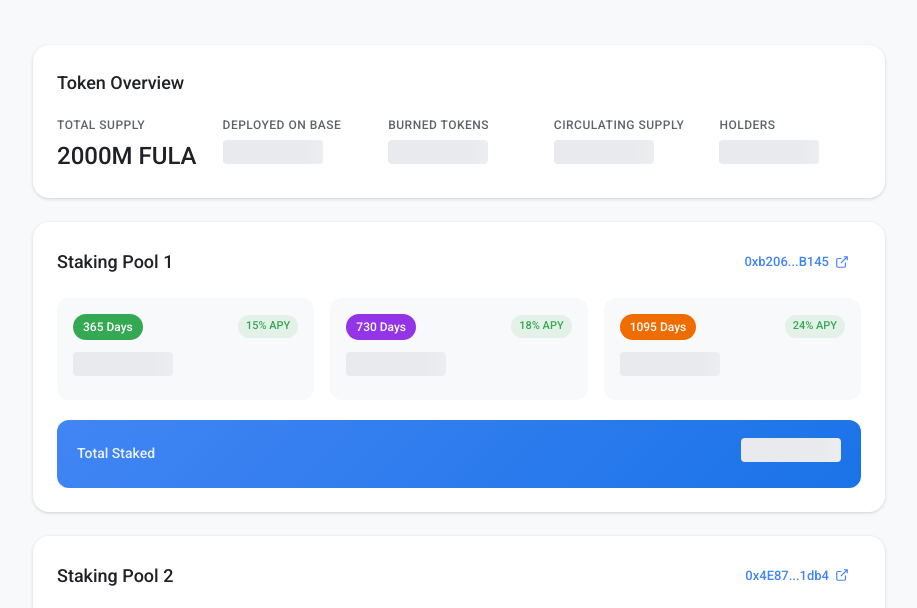
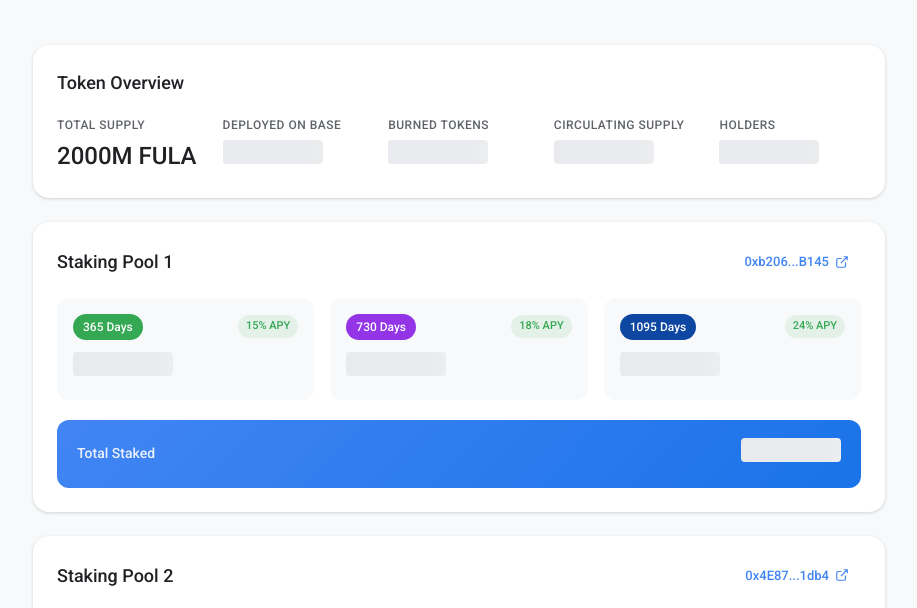
Before and after one commit to functionland/token-stats, a plain HTML site: page index.html in a window 1280 px wide. Shown: the part 123-731 px from the top of the page, without its empty margins (181-1098 px from the left). Drawn offline with nearby package versions, Linux system fonts and the light colour scheme; a web font is replaced by a local one.

Commit message:
corrected new badge

```diff
--- a/styles.css
+++ b/styles.css
@@ -248,7 +248,8 @@ h1 {
     background: #9334E6;
 }
 .period-1095 {
-    background: #EF6C00;
+    background: #0D47A1; /* deep blue for strong contrast */
+    color: #ffffff;
 }
 
 .apy-badge {
```
